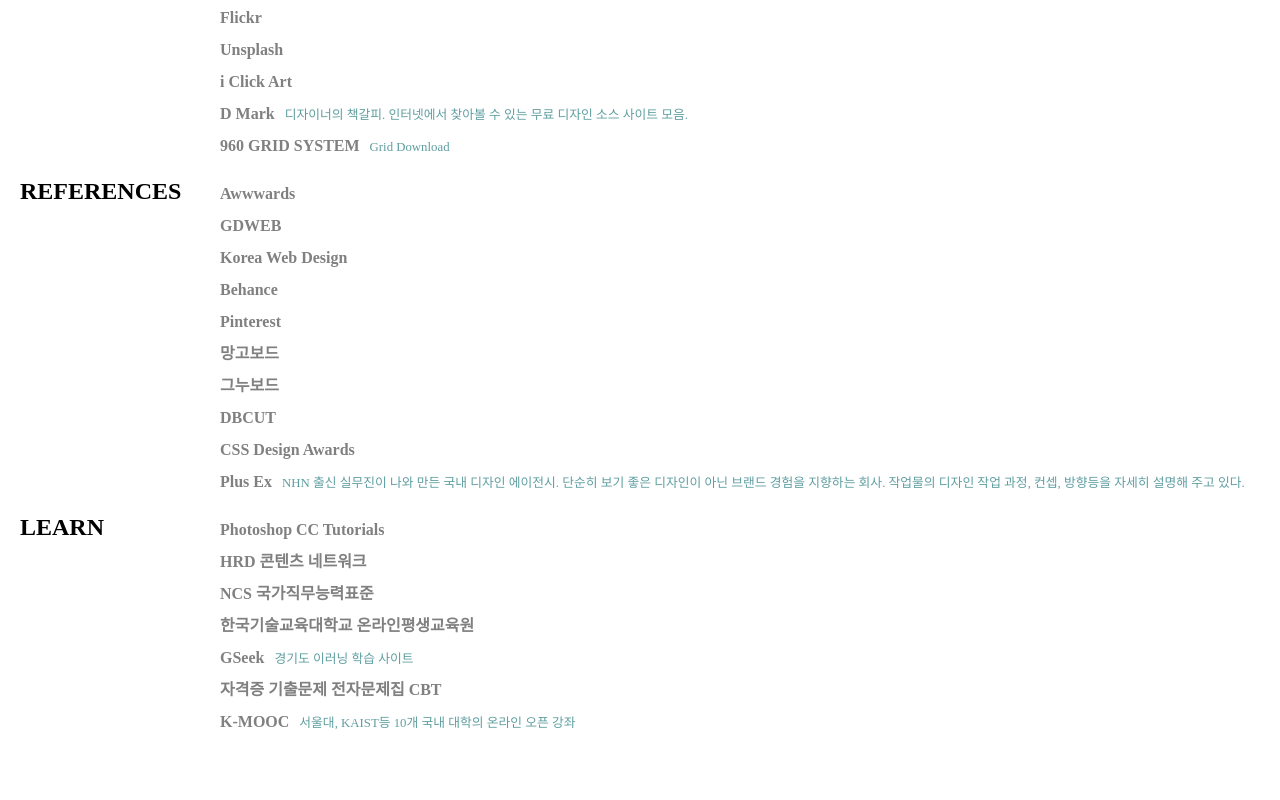
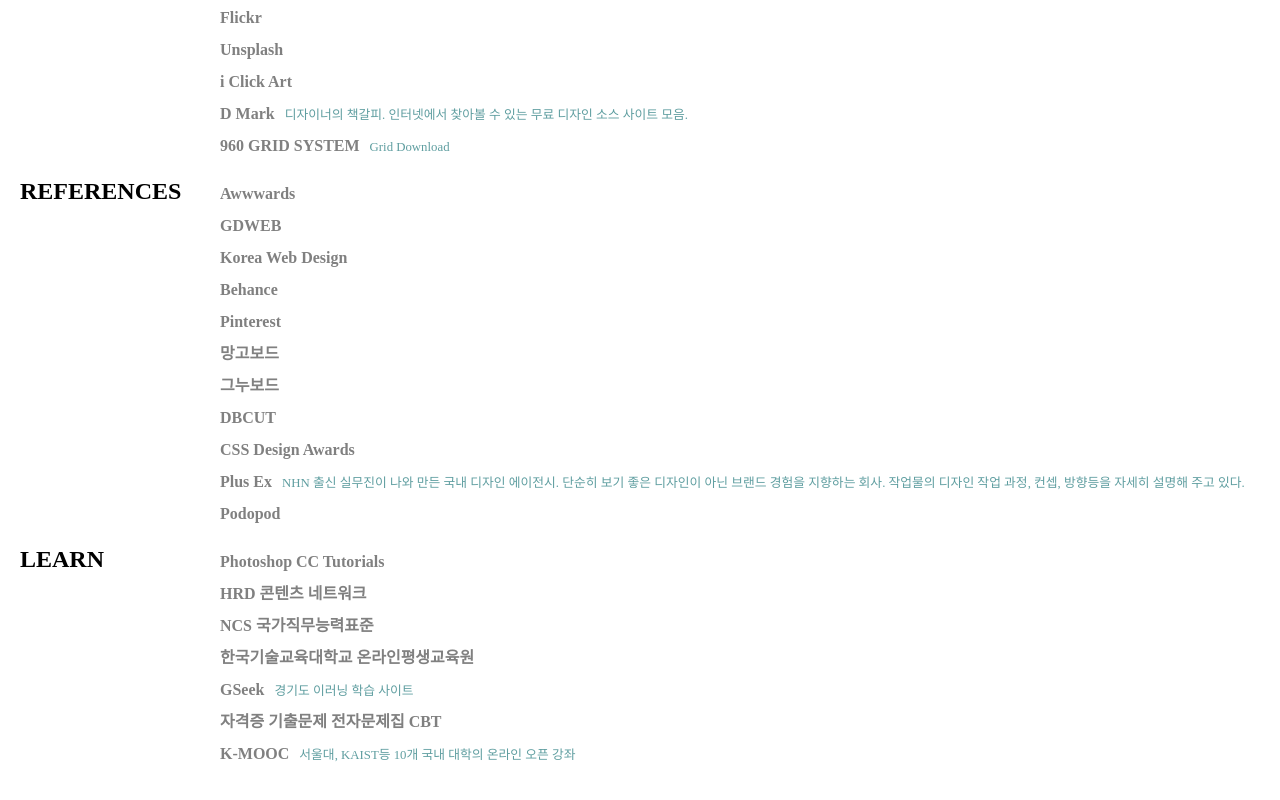
Before and after one commit to yeonou/BOOKMARK, a plain HTML site: page index.html in a window 1280 px wide. Shown: the part 2103-2903 px from the top of the page. Before the commit the page ends 2877 px from the top, so only its background shows below. Drawn offline with Linux system fonts and the light colour scheme.

Commit message:
Reference list - add

```diff
--- a/index.html
+++ b/index.html
@@ -145,6 +145,7 @@
             <li><a href="https://www.dbcut.com/bbs/index.php" title="DBCUT" target="_blank">DBCUT</a></li>
             <li><a href="https://www.cssdesignawards.com/" title="CSS Design Awards" target="_blank">CSS Design Awards</a></li>
             <li><a href="http://www.plus-ex.com/" title="Plus Ex" target="_blank">Plus Ex</a><span>NHN 출신 실무진이 나와 만든 국내 디자인 에이전시. 단순히 보기 좋은 디자인이 아닌 브랜드 경험을 지향하는 회사. 작업물의 디자인 작업 과정, 컨셉, 방향등을 자세히 설명해 주고 있다.</span></li>
+            <li><a href="http://www.podopod.co.kr/shop/main/index.php" title="Podopod" target="_blank">Podopod</a></li>
         </ul>
     </div>
     <div id="grid">
```
